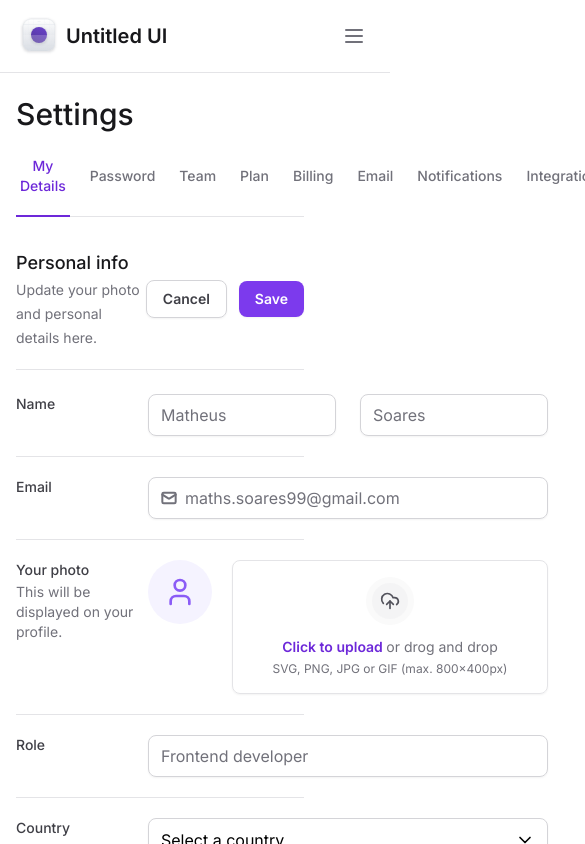
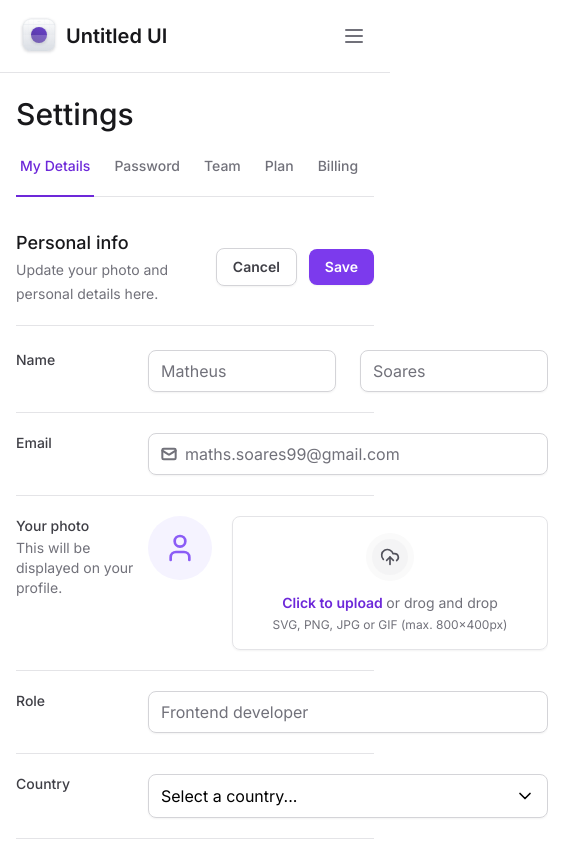
Before and after one commit to mathzsl/dashboard, a Next.js app: page / in a window 390 px wide. Shown: the top 844 px of the page, 585 px wide, since content can reach past the window. Built offline with nearby package versions, Linux system fonts and the light colour scheme.

Commit message:
fix: responsiveness of the tabs

```diff
--- a/package.json
+++ b/package.json
@@ -11,6 +11,7 @@
   "dependencies": {
     "@formkit/auto-animate": "^0.7.0",
     "@radix-ui/react-collapsible": "^1.0.3",
+    "@radix-ui/react-scroll-area": "^1.0.4",
     "@radix-ui/react-select": "^1.2.2",
     "@radix-ui/react-tabs": "^1.0.4",
     "@types/node": "20.4.5",
--- a/src/app/components/SettingsTabs/TabItem.tsx
+++ b/src/app/components/SettingsTabs/TabItem.tsx
@@ -14,7 +14,7 @@
       className="group relative px-1 pb-5 text-sm/5 font-medium text-zinc-500 outline-none hover:text-violet-700 data-[state=active]:text-violet-700"
       value={value}
     >
-      <span className="rounded  group-focus-visible:ring-2 group-focus-visible:ring-violet-400 group-focus-visible:ring-offset-4">
+      <span className="whitespace-nowrap rounded  group-focus-visible:ring-2 group-focus-visible:ring-violet-400 group-focus-visible:ring-offset-4">
         {title}
       </span>
 
--- a/src/app/components/SettingsTabs/index.tsx
+++ b/src/app/components/SettingsTabs/index.tsx
@@ -1,6 +1,7 @@
 'use client'
 
 import * as Tabs from '@radix-ui/react-tabs'
+import * as ScrollArea from '@radix-ui/react-scroll-area'
 import { TabItem } from './TabItem'
 import { useState } from 'react'
 
@@ -9,6 +10,8 @@
 
   return (
     <Tabs.Root value={currentTab} onValueChange={setCurrentTab}>
+      <ScrollArea.Root className="w-full" type="scroll">
+        <ScrollArea.Viewport className="w-full overflow-x-scroll">
           <Tabs.List
             className="mt-6 flex w-full items-center gap-4 border-b border-zinc-200"
             aria-label="tabs example"
@@ -23,8 +26,16 @@
               value="tab2"
               isSelected={currentTab === 'tab2'}
             />
-        <TabItem title="Team" value="tab3" isSelected={currentTab === 'tab3'} />
-        <TabItem title="Plan" value="tab4" isSelected={currentTab === 'tab4'} />
+            <TabItem
+              title="Team"
+              value="tab3"
+              isSelected={currentTab === 'tab3'}
+            />
+            <TabItem
+              title="Plan"
+              value="tab4"
+              isSelected={currentTab === 'tab4'}
+            />
             <TabItem
               title="Billing"
               value="tab5"
@@ -45,9 +56,22 @@
               value="tab8"
               isSelected={currentTab === 'tab8'}
             />
-        <TabItem title="API" value="tab9" isSelected={currentTab === 'tab9'} />
+            <TabItem
+              title="API"
+              value="tab9"
+              isSelected={currentTab === 'tab9'}
+            />
           </Tabs.List>
           <Tabs.Content value="my-details">Tab one content</Tabs.Content>
+        </ScrollArea.Viewport>
+
+        <ScrollArea.Scrollbar
+          className="flex h-0.5 translate-y-1.5 touch-none select-none flex-col bg-zinc-100"
+          orientation="horizontal"
+        >
+          <ScrollArea.Thumb className="relative flex-1 rounded-lg bg-zinc-300" />
+        </ScrollArea.Scrollbar>
+      </ScrollArea.Root>
     </Tabs.Root>
   )
 }
--- a/src/app/layout.tsx
+++ b/src/app/layout.tsx
@@ -18,9 +18,9 @@
   return (
     <html lang="en" className="antialiased">
       <body className={inter.className}>
-        <div className="grid min-h-screen  grid-cols-app">
+        <div className="min-h-screen lg:grid lg:grid-cols-app">
           <Sidebar />
-          <main className="px-4 pb-12 pt-24 lg:col-start-2 lg:px-8 lg:pt-8">
+          <main className="max-w-[100vw] px-4 pb-12 pt-24 lg:col-start-2 lg:px-8 lg:pt-8">
             {children}
           </main>
         </div>
```
Also changed, not shown: 1 other file (tests, documents, lock files or other folders). Lines whose indentation alone changed are shown as unchanged.
